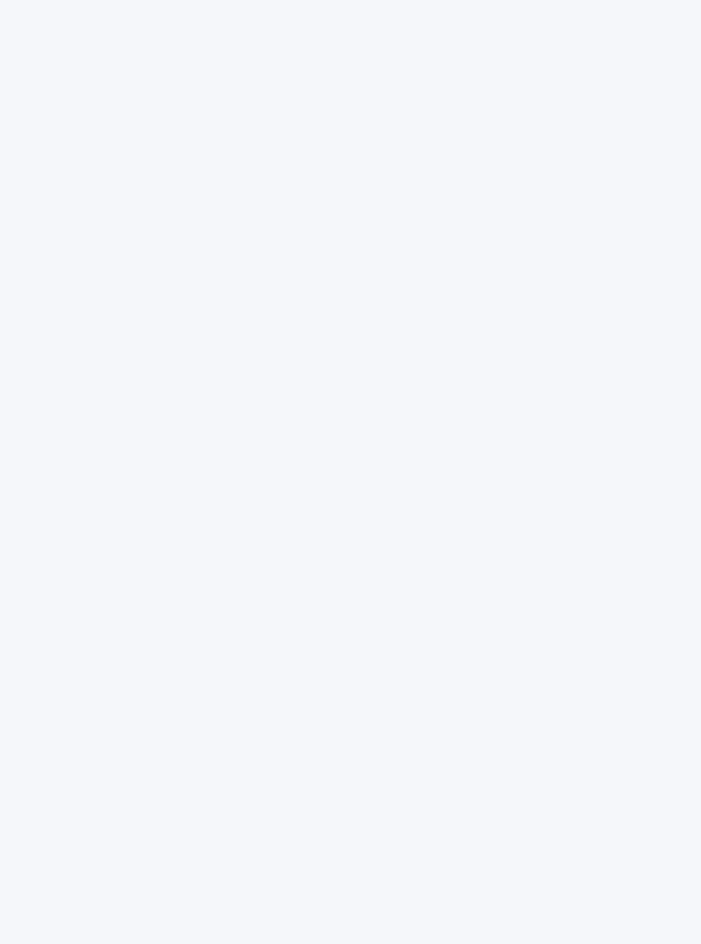
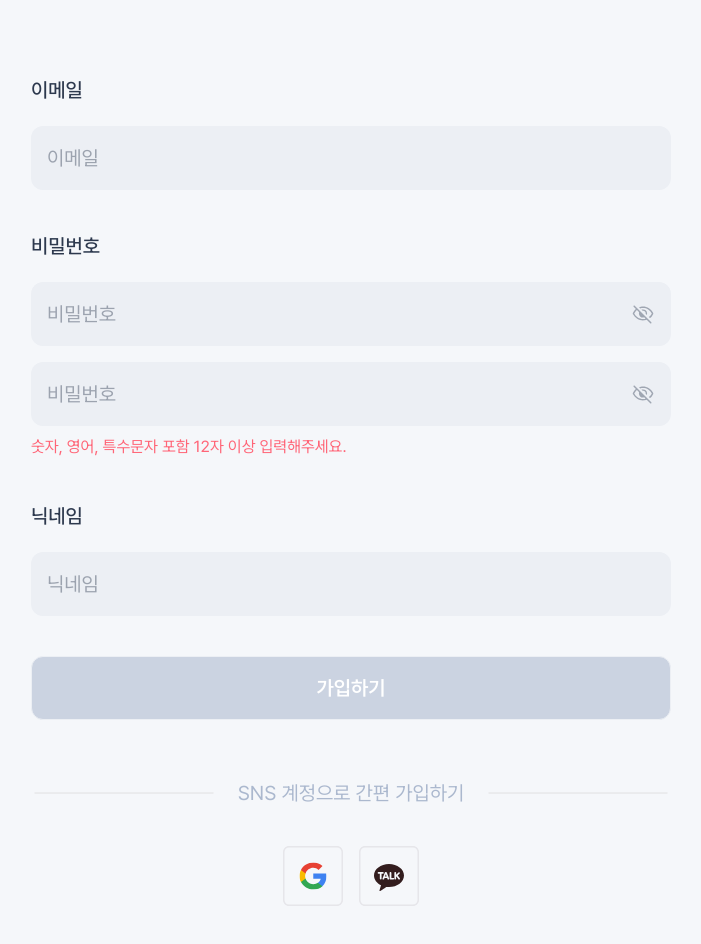
Before and after one commit to rladmswo1715/epiday, a Next.js app: page /signup in a window 1280 px wide. Shown: the part 220-1164 px from the top of the page, without its empty margins (289-990 px from the left). Before the commit the page ends 800 px from the top, so only its background shows below. Built offline with nearby package versions, Linux system fonts and the light colour scheme.

Commit message:
feat: signup 퍼블리싱

```diff
--- a/app/(beforeLogin)/layout.tsx
+++ b/app/(beforeLogin)/layout.tsx
@@ -4,7 +4,7 @@ import Logo from '@/public/images/icon/logo.svg';
 export default function BeforeLoginLayOut({ children }) {
   return (
     <div>
-      <header className='fixed flex h-[8rem] w-[100vw] justify-center border-b-[0.1rem] border-[#D7D7D7] bg-[#FFF]'>
+      <header className='z-fixed fixed flex h-[8rem] w-[100vw] justify-center border-b-[0.1rem] border-[#D7D7D7] bg-[#FFF]'>
         <Image src={Logo} alt='로고' width={114} height={36} />
       </header>
       <div className='flex justify-center pt-[8rem]'>{children}</div>
--- a/app/(beforeLogin)/login/page.tsx
+++ b/app/(beforeLogin)/login/page.tsx
@@ -1,10 +1,8 @@
 import Image from 'next/image';
 import Logo from '@/public/images/icon/logo.svg';
-import Stroke from '@/public/images/icon/stroke.svg';
-import Google from '@/public/images/icon/logo_google.svg';
-import Kakao from '@/public/images/icon/logo_kakao.svg';
 import OffEye from '@/public/images/icon/off_eye.svg';
 import Link from 'next/link';
+import SnsLogin from '@/components/SignSns';
 
 export default function Login() {
   return (
@@ -30,21 +28,7 @@ export default function Login() {
         </div>
       </div>
 
-      <div>
-        <div className='flex gap-[2.4rem]'>
-          <Image src={Stroke} alt='SNS 스트로크' width={180} height={1} />
-          <span className='text-[2rem] leading-[2.6rem] text-var-blue-400'>SNS 계정으로 로그인하기</span>
-          <Image src={Stroke} alt='SNS 스트로크' width={180} height={1} />
-        </div>
-        <div className='mt-[4rem] flex justify-center gap-[1.6rem]'>
-          <button>
-            <Image src={Google} alt='구글 로고' width={60} height={60} />
-          </button>
-          <button>
-            <Image src={Kakao} alt='카카오 로고' width={60} height={60} />
-          </button>
-        </div>
-      </div>
+      <SnsLogin pageType='login' />
     </section>
   );
 }
--- a/app/(beforeLogin)/signup/page.tsx
+++ b/app/(beforeLogin)/signup/page.tsx
@@ -1,3 +1,40 @@
+import Image from 'next/image';
+import Logo from '@/public/images/icon/logo.svg';
+import OffEye from '@/public/images/icon/off_eye.svg';
+import SignSns from '@/components/SignSns';
+
 export default function Signup() {
-  return <div>sign up page</div>;
+  return (
+    <section className='flex w-[64rem] flex-col items-center pb-[17.5rem] pt-[8rem]'>
+      <Image src={Logo} alt='로고' width={172} height={48} className='mb-[8rem]' />
+      <div className='mb-[6rem] flex w-full flex-col gap-[4rem]'>
+        <div className='flex flex-col'>
+          <span className='mb-[2rem] text-[2rem] font-[500] text-var-blue-900'>이메일</span>
+          <input className='h-[6.4rem] rounded-[1.2rem] border-none bg-var-blue-200 p-[1.6rem] text-[2rem] outline-none' placeholder='이메일' />
+        </div>
+        <div className='flex flex-col'>
+          <span className='mb-[2rem] text-[2rem] font-[500] text-var-blue-900'>비밀번호</span>
+          <div className='relative mb-[1.6rem]'>
+            <input className='h-[6.4rem] w-full rounded-[1.2rem] border-none bg-var-blue-200 p-[1.6rem] text-[2rem] outline-none' placeholder='비밀번호' />
+            <button className='absolute right-[1.6rem] top-[50%] translate-y-[-50%]'>
+              <Image src={OffEye} alt='비밀번호' width={24} height={24} />
+            </button>
+          </div>
+          <div className='relative mb-[0.8rem]'>
+            <input className='h-[6.4rem] w-full rounded-[1.2rem] border-none bg-var-blue-200 p-[1.6rem] text-[2rem] outline-none' placeholder='비밀번호' />
+            <button className='absolute right-[1.6rem] top-[50%] translate-y-[-50%]'>
+              <Image src={OffEye} alt='비밀번호 확인' width={24} height={24} />
+            </button>
+          </div>
+          <span className='text-[1.6rem] leading-[2.6rem] text-var-error'>숫자, 영어, 특수문자 포함 12자 이상 입력해주세요.</span>
+        </div>
+        <div className='flex flex-col'>
+          <span className='mb-[2rem] text-[2rem] font-[500] text-var-blue-900'>닉네임</span>
+          <input className='h-[6.4rem] rounded-[1.2rem] border-none bg-var-blue-200 p-[1.6rem] text-[2rem] outline-none' placeholder='닉네임' />
+        </div>
+        <button className='h-[6.4rem] rounded-[1.2rem] border-[0.1rem] border-var-blue-200 bg-var-blue-300 text-[2rem] font-[600] text-[#FFF]'>가입하기</button>
+      </div>
+      <SignSns pageType='signUp' />
+    </section>
+  );
 }
--- /dev/null
+++ b/components/SignSns.tsx
@@ -0,0 +1,30 @@
+import Image from 'next/image';
+import Stroke from '@/public/images/icon/stroke.svg';
+import Google from '@/public/images/icon/logo_google.svg';
+import Kakao from '@/public/images/icon/logo_kakao.svg';
+
+interface ISignSnsProps {
+  pageType: 'login' | 'signUp';
+}
+
+export default function SignSns({ pageType }: ISignSnsProps) {
+  const infoText = `SNS 계정으로 ${pageType === 'login' ? '로그인하기' : '간편 가입하기'}`;
+
+  return (
+    <div>
+      <div className='flex gap-[2.4rem]'>
+        <Image src={Stroke} alt='장식선' width={180} height={1} />
+        <span className='text-[2rem] leading-[2.6rem] text-var-blue-400'>{infoText}</span>
+        <Image src={Stroke} alt='장식선' width={180} height={1} />
+      </div>
+      <div className='mt-[4rem] flex justify-center gap-[1.6rem]'>
+        <button>
+          <Image src={Google} alt='구글 로그인' width={60} height={60} />
+        </button>
+        <button>
+          <Image src={Kakao} alt='카카오 로그인' width={60} height={60} />
+        </button>
+      </div>
+    </div>
+  );
+}
--- a/tailwind.config.js
+++ b/tailwind.config.js
@@ -61,6 +61,13 @@ module.exports = {
         sm: { max: '768px' }, // mobile
         md: { max: '1024px' }, // tablet
       },
+      zIndex: {
+        dropdown: 900,
+        sticky: 980,
+        fixed: 981,
+        modalBackdrop: 990,
+        modal: 991,
+      },
     },
   },
   plugins: [],
```
Also changed, not shown: public/images/icon/off_eye.svg, public/images/icon/on_eye.svg (added).
